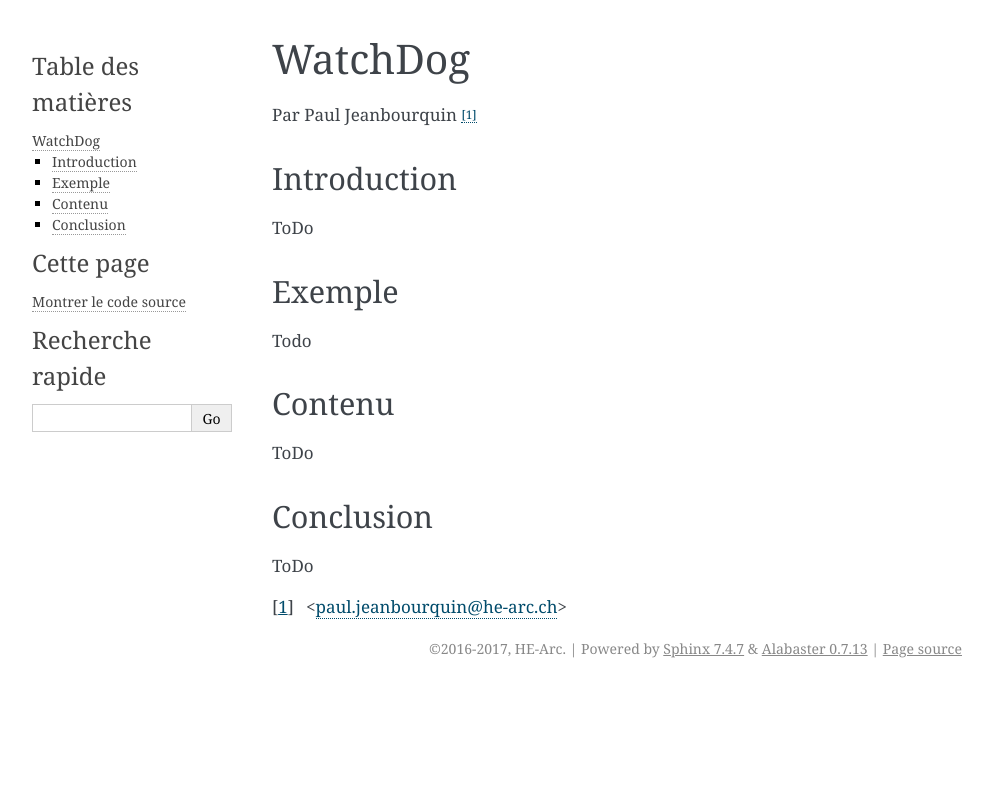
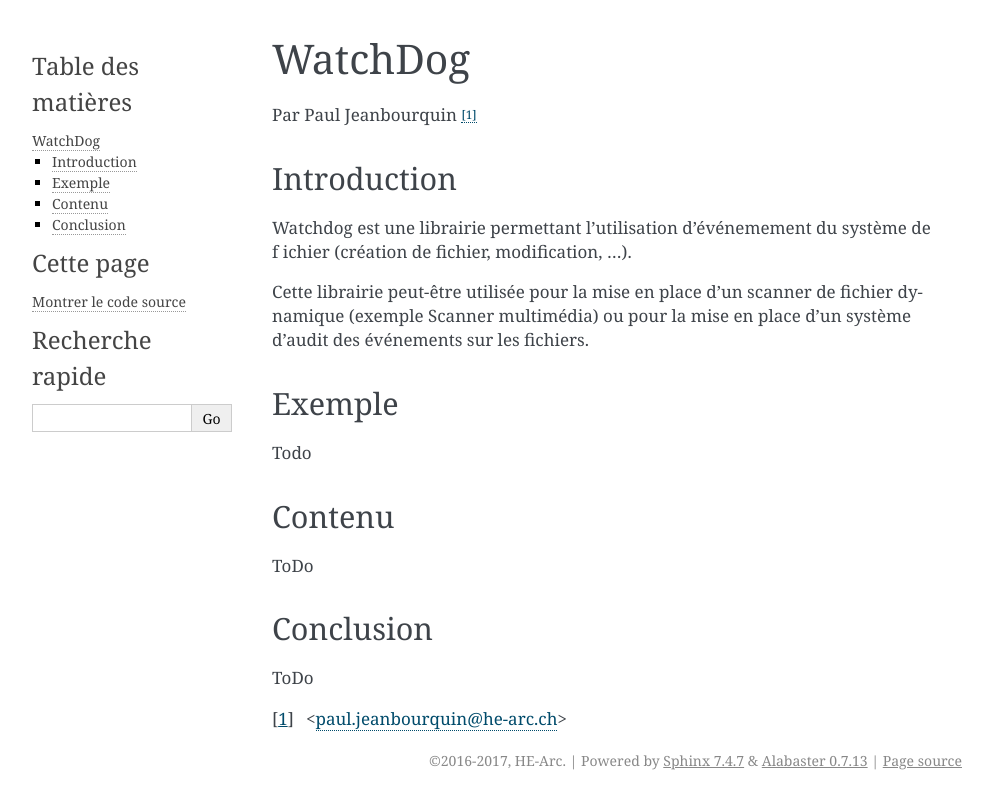
Before and after one commit to HE-Arc/livre-python, a Sphinx documentation site: the page built from source/watchdog/index.rst, in a window 1280 px wide. Shown: the top 809 px of the page, without its empty margins (148-1141 px from the left). Built offline with Sphinx 7.4.7, drawn with Linux system fonts in a browser that asks for light colours.

Commit message:
Introduction

```diff
--- a/source/watchdog/index.rst
+++ b/source/watchdog/index.rst
@@ -9,7 +9,12 @@ Par Paul Jeanbourquin [#pj]_
 Introduction
 ------------
 
-ToDo
+Watchdog est une librairie permettant l'utilisation d'événemement du système de f
+ichier (création de fichier, modification, ...).
+
+Cette librairie peut-être utilisée pour la mise en place d'un scanner de fichier dynamique
+(exemple Scanner multimédia)
+ou pour la mise en place d'un système d'audit des événements sur les fichiers.
 
 Exemple
 -------
```
